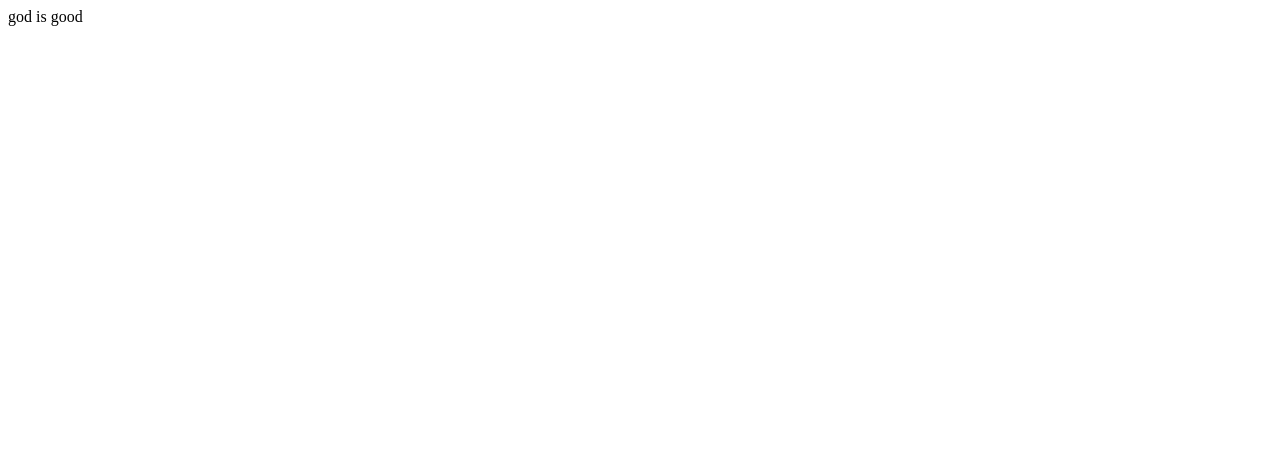
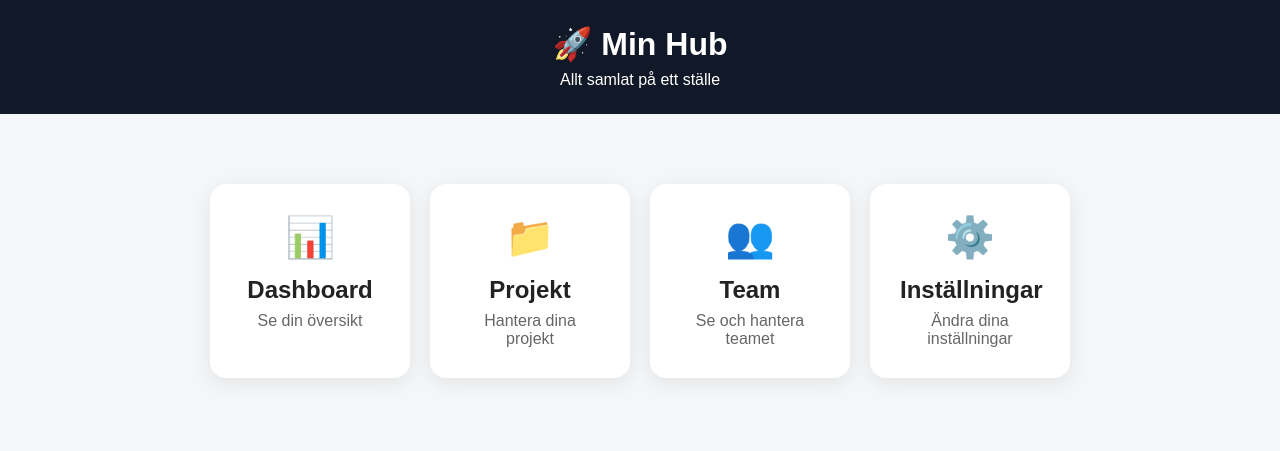
Before and after one commit to benjaminnb/Webbutv.-BNB, a plain HTML site: page index.html in a window 1280 px wide. Drawn offline with Linux system fonts and the light colour scheme.

Commit message:
Create initial HTML structure for Min Hub

```diff
--- a/index.html
+++ b/index.html
@@ -1 +1,112 @@
-god is good
+<!DOCTYPE html>
+<html lang="sv">
+<head>
+  <meta charset="UTF-8">
+  <meta name="viewport" content="width=device-width, initial-scale=1.0">
+  <title>Min Hub</title>
+  <style>
+    * {
+      box-sizing: border-box;
+      margin: 0;
+      padding: 0;
+    }
+
+    body {
+      font-family: Arial, sans-serif;
+      background: #f4f6f8;
+      color: #222;
+    }
+
+    header {
+      background: #111827;
+      color: white;
+      padding: 25px;
+      text-align: center;
+    }
+
+    header h1 {
+      margin-bottom: 8px;
+    }
+
+    .hub {
+      max-width: 900px;
+      margin: 50px auto;
+      padding: 20px;
+    }
+
+    .hub-grid {
+      display: grid;
+      grid-template-columns: repeat(auto-fit, minmax(200px, 1fr));
+      gap: 20px;
+    }
+
+    .card {
+      background: white;
+      padding: 30px;
+      border-radius: 16px;
+      text-align: center;
+      text-decoration: none;
+      color: #222;
+      box-shadow: 0 5px 20px rgba(0,0,0,0.08);
+      transition: 0.2s;
+    }
+
+    .card:hover {
+      transform: translateY(-5px);
+      box-shadow: 0 10px 25px rgba(0,0,0,0.12);
+    }
+
+    .icon {
+      font-size: 40px;
+      margin-bottom: 15px;
+    }
+
+    .card h2 {
+      margin-bottom: 8px;
+    }
+
+    .card p {
+      color: #666;
+    }
+  </style>
+</head>
+
+<body>
+
+  <header>
+    <h1>🚀 Min Hub</h1>
+    <p>Allt samlat på ett ställe</p>
+  </header>
+
+  <main class="hub">
+    <div class="hub-grid">
+
+      <a href="#" class="card">
+        <div class="icon">📊</div>
+        <h2>Dashboard</h2>
+        <p>Se din översikt</p>
+      </a>
+
+      <a href="#" class="card">
+        <div class="icon">📁</div>
+        <h2>Projekt</h2>
+        <p>Hantera dina projekt</p>
+      </a>
+
+      <a href="#" class="card">
+        <div class="icon">👥</div>
+        <h2>Team</h2>
+        <p>Se och hantera teamet</p>
+      </a>
+
+      <a href="#" class="card">
+        <div class="icon">⚙️</div>
+        <h2>Inställningar</h2>
+        <p>Ändra dina inställningar</p>
+      </a>
+
+    </div>
+  </main>
+
+</body>
+</html>
```
